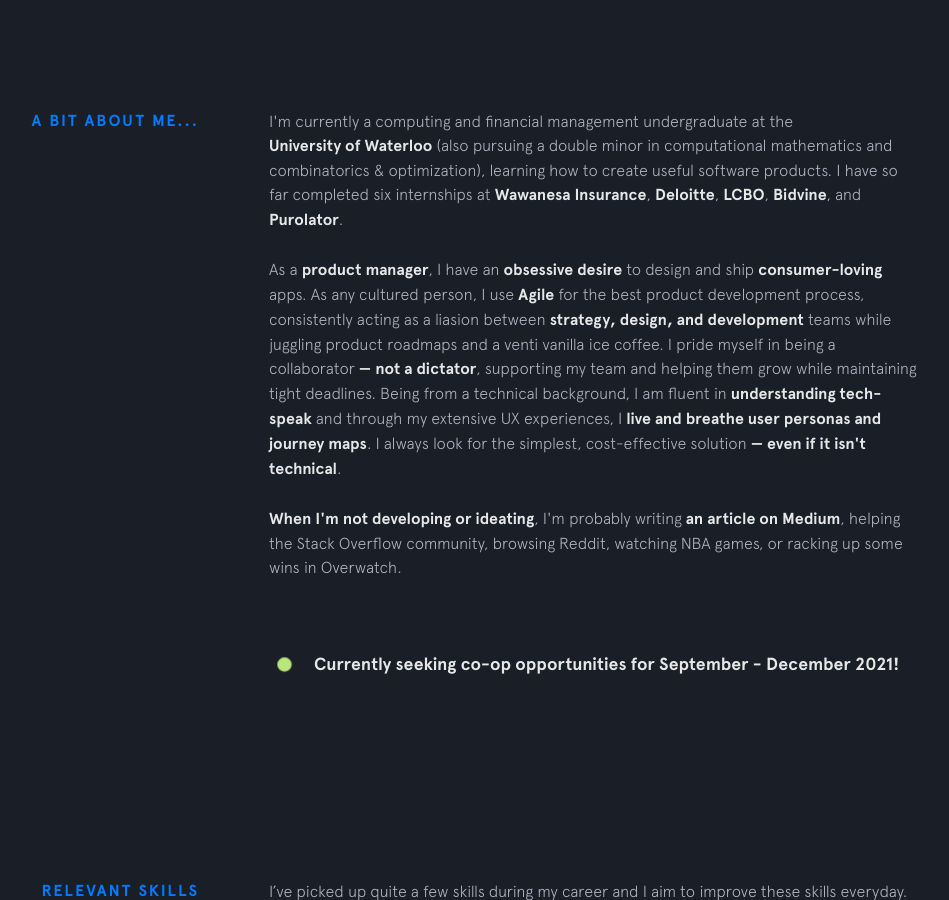
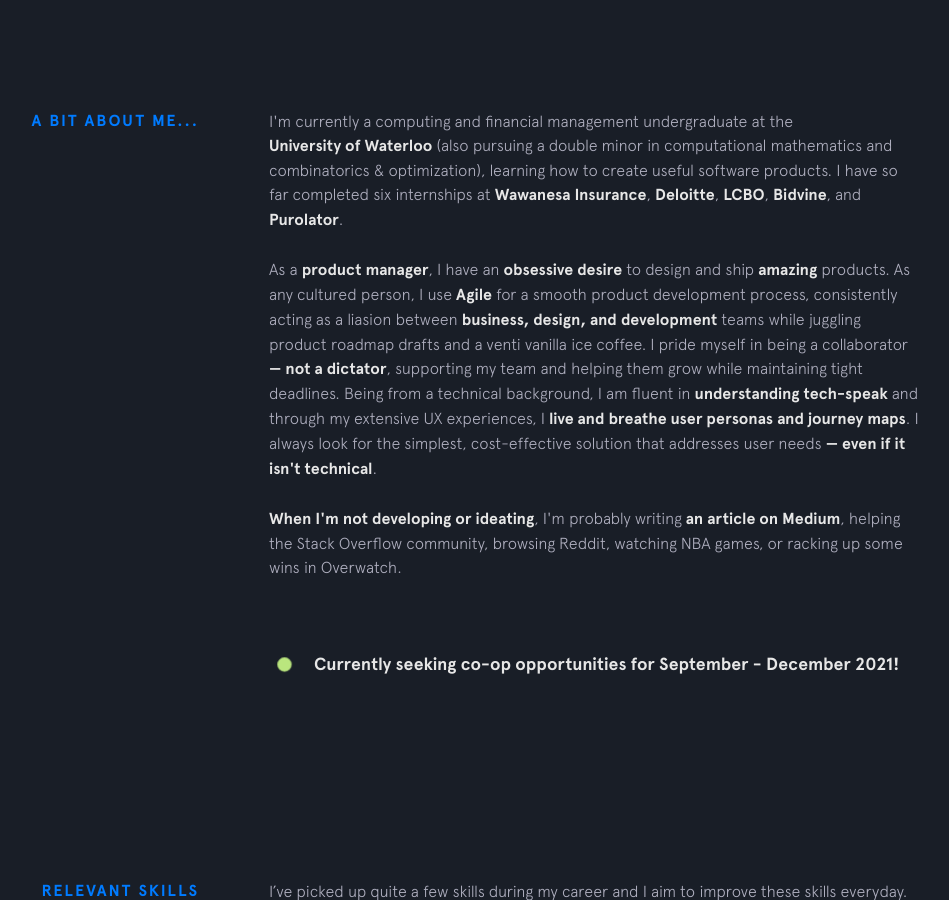
Before and after one commit to PronoyC/pronoyc.github.io, a Jekyll site: the page built from index.html, in a window 1280 px wide and 900 px high, scrolled down 891 px. Shown: the whole window, without its empty margins (181-1130 px from the left). Built offline with Jekyll 4.4.1, drawn with Linux system fonts in a browser that asks for light colours; nearby versions of some CDN libraries.

Commit message:
Update background.html

```diff
--- a/_includes/background.html
+++ b/_includes/background.html
@@ -13,13 +13,13 @@
     </p>
 
     <p>
-      As a <strong>product manager</strong>, I have an <strong>obsessive desire</strong> to design and ship <strong>consumer-loving</strong> apps. As any
-      cultured person, I use <strong>Agile</strong> for the best product development process, consistently acting as a liasion between
-      <strong>strategy, design, and development</strong> teams while juggling product roadmaps and a venti vanilla ice coffee. I pride myself
+      As a <strong>product manager</strong>, I have an <strong>obsessive desire</strong> to design and ship <strong>amazing</strong> products. As any
+      cultured person, I use <strong>Agile</strong> for a smooth product development process, consistently acting as a liasion between
+      <strong>business, design, and development</strong> teams while juggling product roadmap drafts and a venti vanilla ice coffee. I pride myself
       in being a collaborator <strong>&mdash; not a dictator</strong>, supporting my team and helping them grow while maintaining
       tight deadlines. Being from a technical background, I am fluent in <strong>understanding tech-speak</strong> and through my
       extensive UX experiences, I <strong>live and breathe user personas and journey maps</strong>. I always look for the simplest, cost-effective
-      solution <strong>&mdash; even if it isn't technical</strong>.
+      solution that addresses user needs <strong>&mdash; even if it isn't technical</strong>.
     </p>
 
     <p>
```
